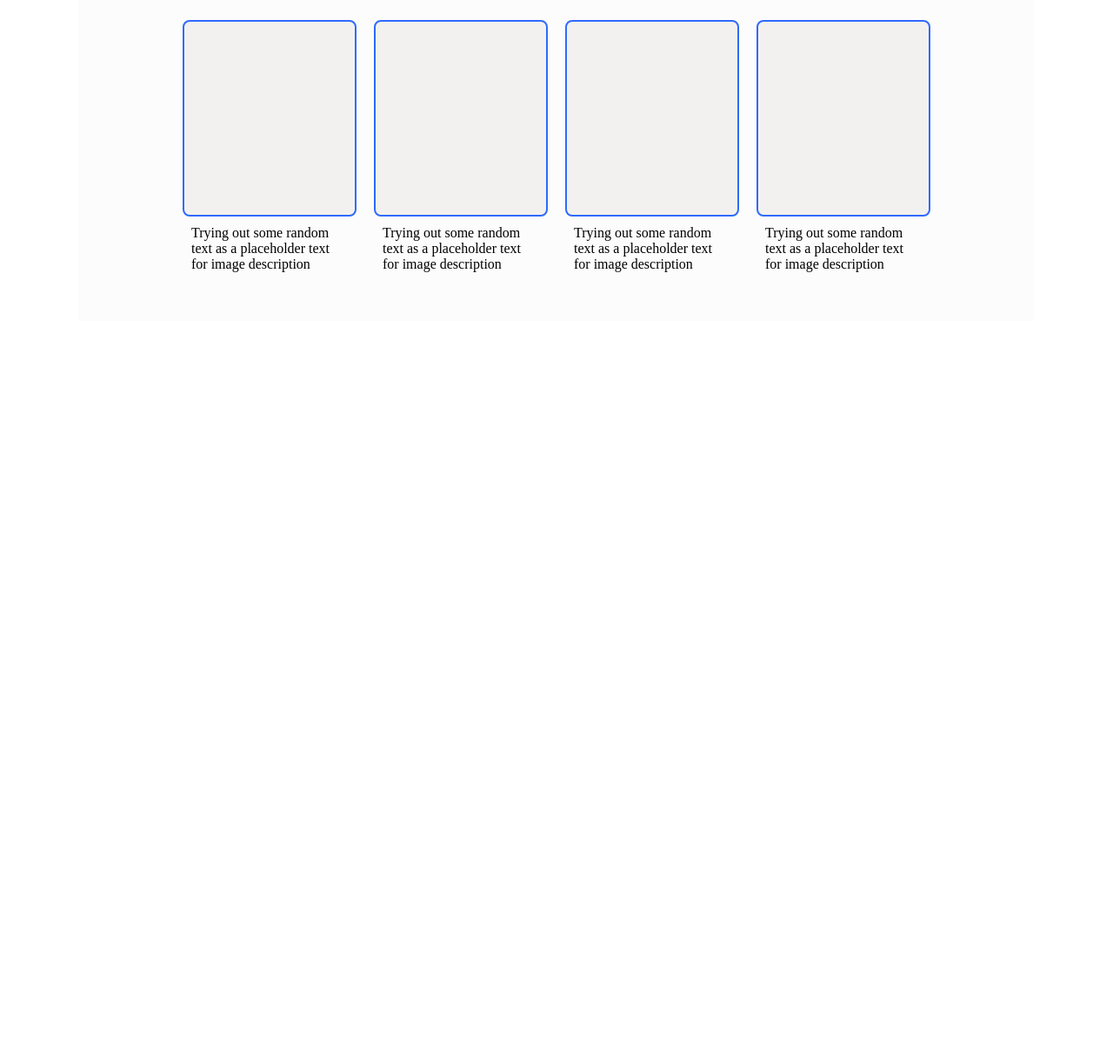
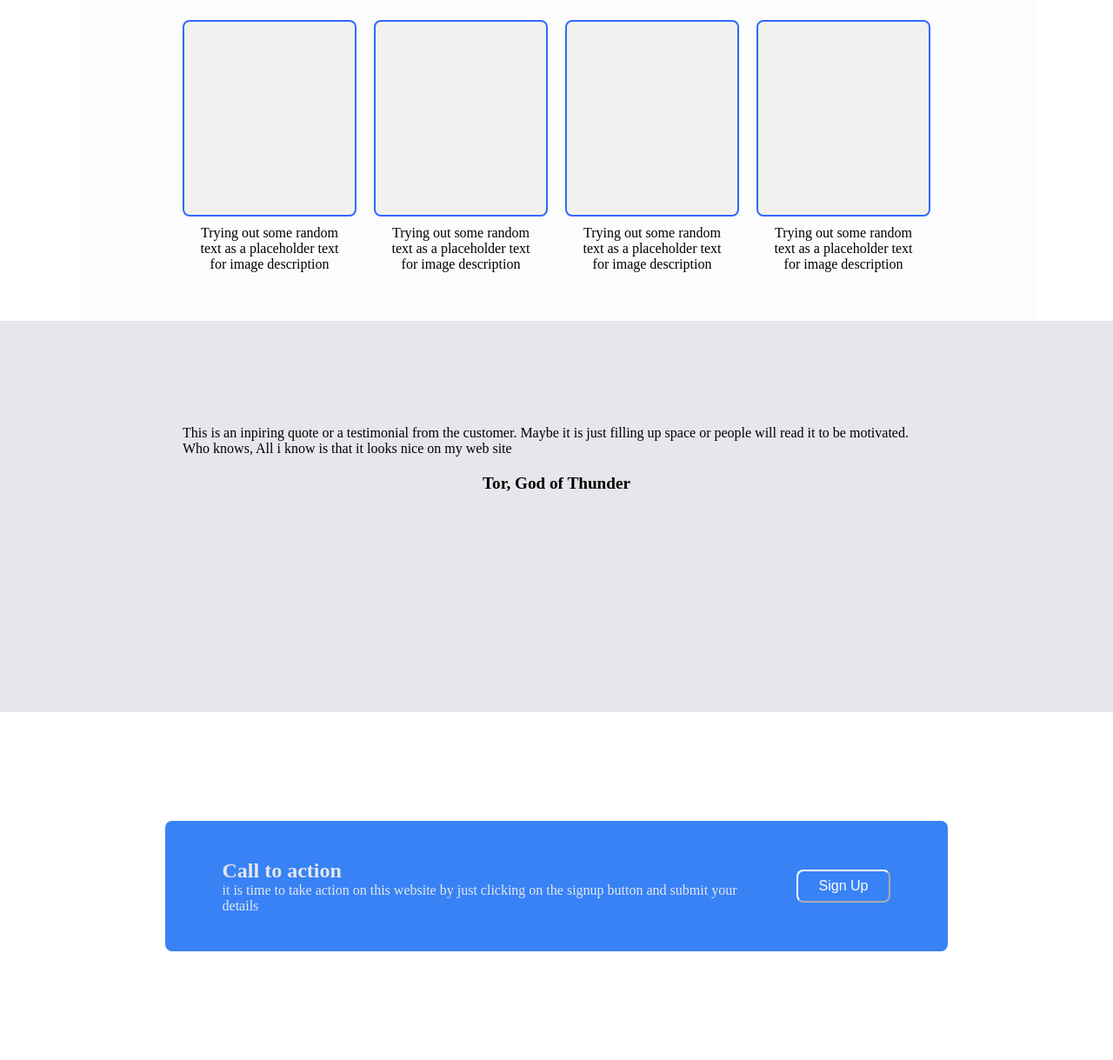
Before and after one commit to D-Code-dotcom/landing-page, a plain HTML site: page index.html in a window 1280 px wide. Shown: the part 784-2003 px from the top of the page at 87% size. Before the commit the page ends 1153 px from the top, so only its background shows below. Drawn offline with Linux system fonts and the light colour scheme.

Commit message:
i just completed the call to action section.
i use a div block to hold the button but i began to get the text 'Sign Up'
wrapped in a black border box. so i remove the div and editted the border
to get my desireabe result.

```diff
--- a/index.html
+++ b/index.html
@@ -57,6 +57,26 @@
         </div>
     </div>
 
+    <div class="testimonia-section">
+        <div class="testimonia">
+            <p class=".testimonia-par">This is an inpiring quote or a testimonial from the customer. Maybe it is just filling up space or people will read it to be motivated. Who knows, All i know is that it looks nice on my web site</p>
+            <p class="test-quote">Tor, God of Thunder</p>
+        </div>
+    </div>
+
+    <div class="cta">
+        <div class="blue-cta">
+           <div class="cta-text">
+                <h2>Call to action</h2>
+                <p>it is time to take action on this website by just clicking on the signup button and submit your details</p>
+            </div>
+            <!-- <div class="cta-signup"> -->
+                <button class="btn">Sign Up</button>
+            <!-- </div> -->
+        </div>
+
+    </div>
+
 
 </body>
 </html>
--- a/styles.css
+++ b/styles.css
@@ -71,6 +71,7 @@
     background-color: hsl(220, 1%, 61%);
     display: flex;
     justify-content: center;
+    border-radius: 8px;
 }
 
 .rand-sec{
@@ -121,4 +122,80 @@
 .box p{
     padding: 10px;
     justify-content: center;
+    text-align: center;
 }
+
+.testimonia-section{
+    background-color:  #e5e7eb;
+    display: flex;
+    justify-content: center;
+    align-items: center;
+    padding: 100px;
+}
+.testimonia{
+    height: 250px;
+    width: 900px;
+    display: flex;
+    align-items: center;
+    padding: 20px;
+    flex-direction: column;
+}
+
+.testimonia-par{
+    font-weight: 600;
+    padding: 20px;
+    text-align: center;
+}
+
+.test-quote{
+    font-size: larger;
+    font-weight: 900;
+    padding: 20px;
+    text-align: right;
+}
+
+.cta{
+    background-color: white;
+    padding: auto;
+    height: 400px;
+    display: flex;
+    justify-content: center;
+    align-items: center;
+}
+
+.blue-cta{
+    background-color: #3882f6;
+    height: 150px;
+    width: 900px;
+    border-radius: 8px;
+    display: flex;
+    justify-content: center;
+    align-items: center;
+    /* justify-content: space-around; */
+    gap: 60px;
+}
+
+.cta-text{
+    width: 600px;
+    color: #e5e7eb;
+}
+
+.cta-signup{
+    border: 1px solid #ffffff;
+    background-color: #3882f6;
+    padding: 10px 20px;
+    border-radius: 5px;
+    text-decoration: none;
+    font-size: 16px;
+    display: inline-block;
+}
+
+.btn{
+    background-color: #3882f6;
+    text-decoration: none;
+    font-size: 16px;
+    color: #ffffff;
+    padding: 8px 24px;
+    border-radius: 8px;
+    border-color: #ffffff;
+}
```
